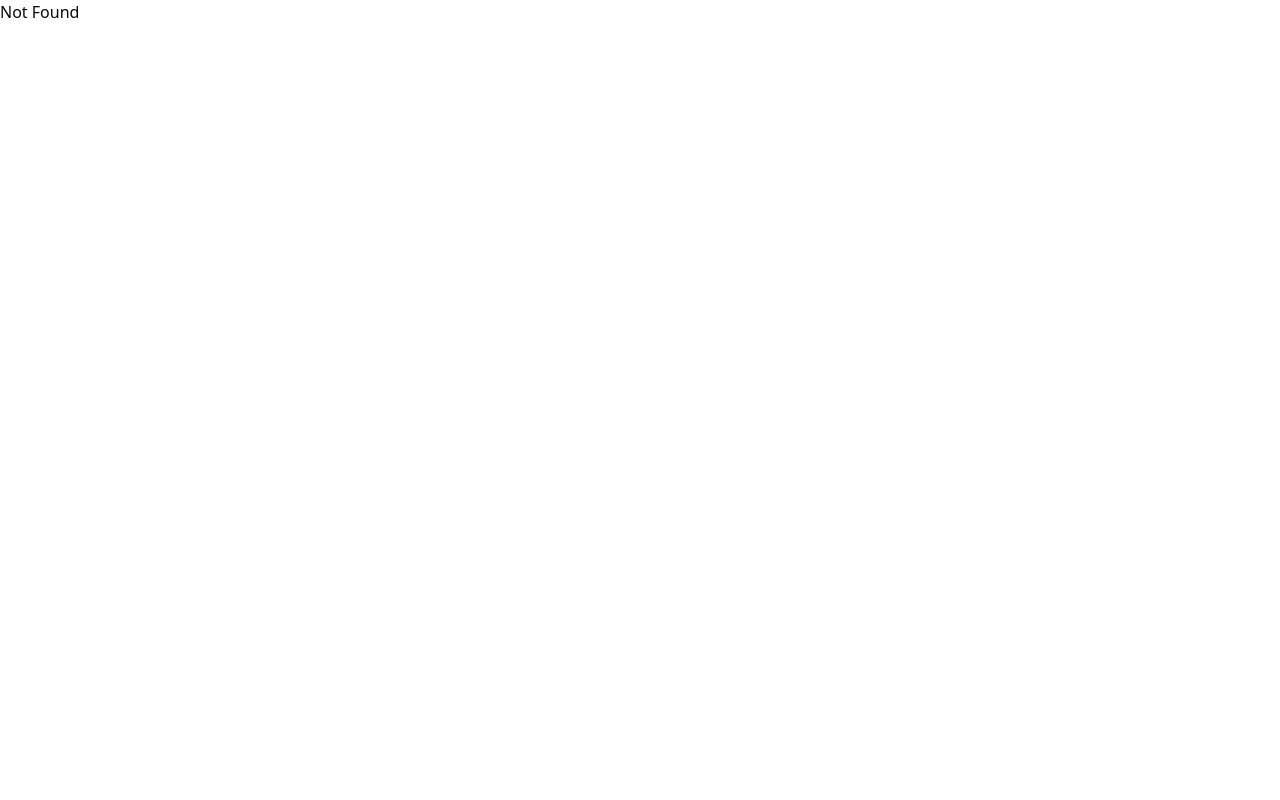
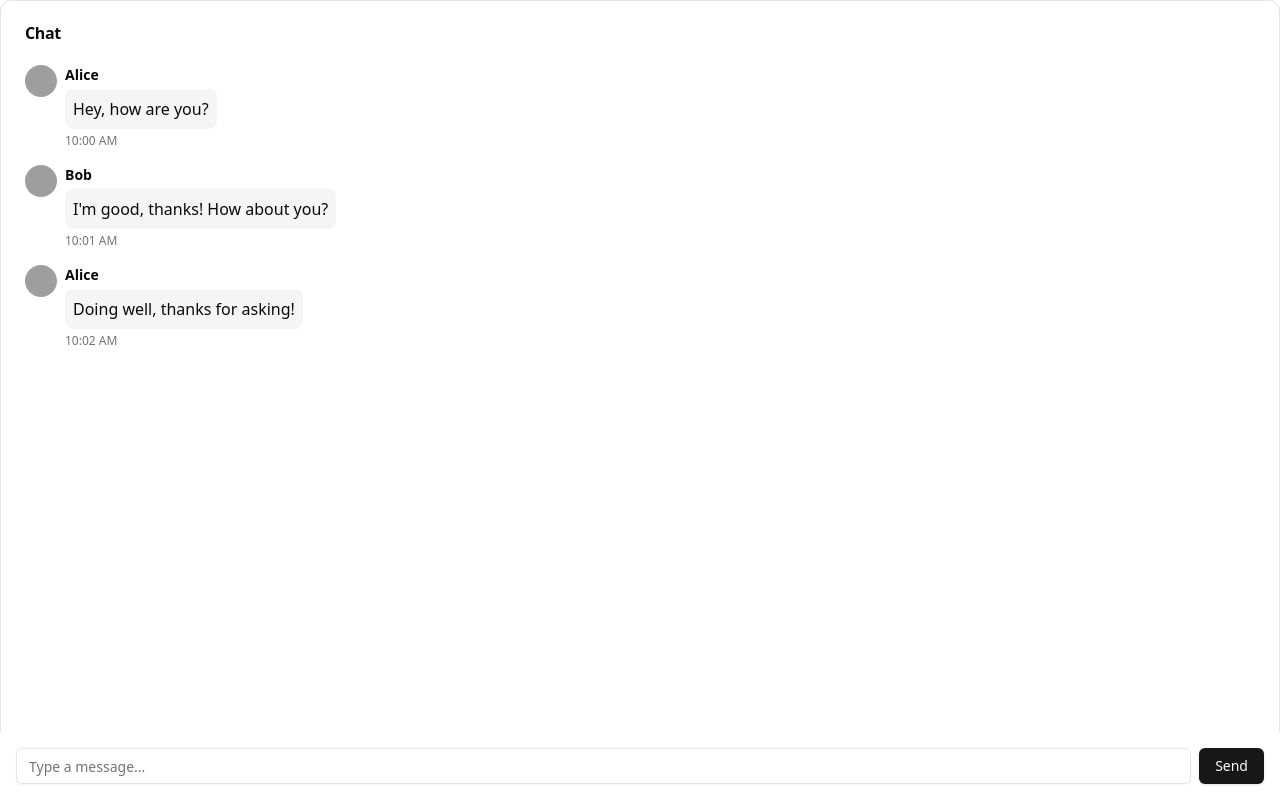
Before and after one commit to ekinyua/community_connect, a React (Vite) app in the folder frontend/: page /chats in a window 1280 px wide. Built offline with nearby package versions, Linux system fonts and the light colour scheme; grey boxes are pictures that could not be loaded.

Commit message:
updates and chats page

```diff
--- a/frontend/package.json
+++ b/frontend/package.json
@@ -15,6 +15,7 @@
     "@radix-ui/react-dropdown-menu": "^2.1.2",
     "@radix-ui/react-icons": "^1.3.0",
     "@radix-ui/react-label": "^2.1.0",
+    "@radix-ui/react-scroll-area": "^1.2.0",
     "@radix-ui/react-select": "^2.1.2",
     "@radix-ui/react-slot": "^1.1.0",
     "@radix-ui/react-tabs": "^1.1.1",
--- a/frontend/src/components/LandingPage.tsx
+++ b/frontend/src/components/LandingPage.tsx
@@ -1,5 +1,5 @@
 import React, { useState, useEffect } from 'react';
-import { useNavigate } from '@tanstack/react-router';
+import { Link, useNavigate } from '@tanstack/react-router';
 import { Input } from '@/components/ui/input';
 import { Button } from '@/components/ui/button';
 import { Card, CardContent, CardFooter } from '@/components/ui/card';
@@ -170,8 +170,7 @@ const LandingPage: React.FC = () => {
         {profiles.map((profile) => (
           <Card
             key={profile._id}
-            className="cursor-pointer hover:shadow-lg transition-shadow overflow-hidden"
-            onClick={() => handleProfileClick(profile._id)}>
+            className="cursor-pointer hover:shadow-lg transition-shadow overflow-hidden">
             <div className="aspect-video relative">
               <img
                 src={profile.profilePicture || '/default.png'}
@@ -213,8 +212,14 @@ const LandingPage: React.FC = () => {
                 <Star className="h-5 w-5 text-yellow-400 mr-1" />
                 <span>{profile.rating?.toFixed(1) || 'N/A'}</span>
               </div>
-              <Button variant="outline" size="sm">
+              <Button
+                variant="outline"
+                size="sm"
+                onClick={() => handleProfileClick(profile._id)}>
                 View Profile
+              </Button>
+              <Button variant={'outline'} asChild>
+                <Link to="/chats">Chat</Link>
               </Button>
             </CardFooter>
           </Card>
--- /dev/null
+++ b/frontend/src/components/ui/scroll-area.tsx
@@ -0,0 +1,46 @@
+import * as React from "react"
+import * as ScrollAreaPrimitive from "@radix-ui/react-scroll-area"
+
+import { cn } from "@/lib/utils"
+
+const ScrollArea = React.forwardRef<
+  React.ElementRef<typeof ScrollAreaPrimitive.Root>,
+  React.ComponentPropsWithoutRef<typeof ScrollAreaPrimitive.Root>
+>(({ className, children, ...props }, ref) => (
+  <ScrollAreaPrimitive.Root
+    ref={ref}
+    className={cn("relative overflow-hidden", className)}
+    {...props}
+  >
+    <ScrollAreaPrimitive.Viewport className="h-full w-full rounded-[inherit]">
+      {children}
+    </ScrollAreaPrimitive.Viewport>
+    <ScrollBar />
+    <ScrollAreaPrimitive.Corner />
+  </ScrollAreaPrimitive.Root>
+))
+ScrollArea.displayName = ScrollAreaPrimitive.Root.displayName
+
+const ScrollBar = React.forwardRef<
+  React.ElementRef<typeof ScrollAreaPrimitive.ScrollAreaScrollbar>,
+  React.ComponentPropsWithoutRef<typeof ScrollAreaPrimitive.ScrollAreaScrollbar>
+>(({ className, orientation = "vertical", ...props }, ref) => (
+  <ScrollAreaPrimitive.ScrollAreaScrollbar
+    ref={ref}
+    orientation={orientation}
+    className={cn(
+      "flex touch-none select-none transition-colors",
+      orientation === "vertical" &&
+        "h-full w-2.5 border-l border-l-transparent p-[1px]",
+      orientation === "horizontal" &&
+        "h-2.5 flex-col border-t border-t-transparent p-[1px]",
+      className
+    )}
+    {...props}
+  >
+    <ScrollAreaPrimitive.ScrollAreaThumb className="relative flex-1 rounded-full bg-border" />
+  </ScrollAreaPrimitive.ScrollAreaScrollbar>
+))
+ScrollBar.displayName = ScrollAreaPrimitive.ScrollAreaScrollbar.displayName
+
+export { ScrollArea, ScrollBar }
--- a/frontend/src/routeTree.gen.ts
+++ b/frontend/src/routeTree.gen.ts
@@ -15,6 +15,7 @@ import { Route as UpdatesImport } from './routes/updates'
 import { Route as SignupImport } from './routes/signup'
 import { Route as ProfileImport } from './routes/profile'
 import { Route as LoginImport } from './routes/login'
+import { Route as ChatsImport } from './routes/chats'
 import { Route as IndexImport } from './routes/index'
 import { Route as ProfileProfileIdImport } from './routes/profile/profileId'
 
@@ -40,6 +41,11 @@ const LoginRoute = LoginImport.update({
   getParentRoute: () => rootRoute,
 } as any)
 
+const ChatsRoute = ChatsImport.update({
+  path: '/chats',
+  getParentRoute: () => rootRoute,
+} as any)
+
 const IndexRoute = IndexImport.update({
   path: '/',
   getParentRoute: () => rootRoute,
@@ -59,6 +65,13 @@ declare module '@tanstack/react-router' {
       path: '/'
       fullPath: '/'
       preLoaderRoute: typeof IndexImport
+      parentRoute: typeof rootRoute
+    }
+    '/chats': {
+      id: '/chats'
+      path: '/chats'
+      fullPath: '/chats'
+      preLoaderRoute: typeof ChatsImport
       parentRoute: typeof rootRoute
     }
     '/login': {
@@ -114,6 +127,7 @@ const ProfileRouteWithChildren =
 
 export interface FileRoutesByFullPath {
   '/': typeof IndexRoute
+  '/chats': typeof ChatsRoute
   '/login': typeof LoginRoute
   '/profile': typeof ProfileRouteWithChildren
   '/signup': typeof SignupRoute
@@ -123,6 +137,7 @@ export interface FileRoutesByFullPath {
 
 export interface FileRoutesByTo {
   '/': typeof IndexRoute
+  '/chats': typeof ChatsRoute
   '/login': typeof LoginRoute
   '/profile': typeof ProfileRouteWithChildren
   '/signup': typeof SignupRoute
@@ -133,6 +148,7 @@ export interface FileRoutesByTo {
 export interface FileRoutesById {
   __root__: typeof rootRoute
   '/': typeof IndexRoute
+  '/chats': typeof ChatsRoute
   '/login': typeof LoginRoute
   '/profile': typeof ProfileRouteWithChildren
   '/signup': typeof SignupRoute
@@ -144,6 +160,7 @@ export interface FileRouteTypes {
   fileRoutesByFullPath: FileRoutesByFullPath
   fullPaths:
     | '/'
+    | '/chats'
     | '/login'
     | '/profile'
     | '/signup'
@@ -152,6 +169,7 @@ export interface FileRouteTypes {
   fileRoutesByTo: FileRoutesByTo
   to:
     | '/'
+    | '/chats'
     | '/login'
     | '/profile'
     | '/signup'
@@ -160,6 +178,7 @@ export interface FileRouteTypes {
   id:
     | '__root__'
     | '/'
+    | '/chats'
     | '/login'
     | '/profile'
     | '/signup'
@@ -170,6 +189,7 @@ export interface FileRouteTypes {
 
 export interface RootRouteChildren {
   IndexRoute: typeof IndexRoute
+  ChatsRoute: typeof ChatsRoute
   LoginRoute: typeof LoginRoute
   ProfileRoute: typeof ProfileRouteWithChildren
   SignupRoute: typeof SignupRoute
@@ -178,6 +198,7 @@ export interface RootRouteChildren {
 
 const rootRouteChildren: RootRouteChildren = {
   IndexRoute: IndexRoute,
+  ChatsRoute: ChatsRoute,
   LoginRoute: LoginRoute,
   ProfileRoute: ProfileRouteWithChildren,
   SignupRoute: SignupRoute,
@@ -197,6 +218,7 @@ export const routeTree = rootRoute
       "filePath": "__root.tsx",
       "children": [
         "/",
+        "/chats",
         "/login",
         "/profile",
         "/signup",
@@ -205,6 +227,9 @@ export const routeTree = rootRoute
     },
     "/": {
       "filePath": "index.tsx"
+    },
+    "/chats": {
+      "filePath": "chats.tsx"
     },
     "/login": {
       "filePath": "login.tsx"
--- /dev/null
+++ b/frontend/src/routes/chats.tsx
@@ -0,0 +1,121 @@
+import { useState } from 'react';
+import {
+  Card,
+  CardContent,
+  CardFooter,
+  CardHeader,
+  CardTitle,
+} from '@/components/ui/card';
+import { Button } from '@/components/ui/button';
+import { Input } from '@/components/ui/input';
+import { ScrollArea } from '@/components/ui/scroll-area';
+import { Avatar, AvatarFallback, AvatarImage } from '@/components/ui/avatar';
+import { createFileRoute } from '@tanstack/react-router';
+
+interface Message {
+  id: number;
+  sender: string;
+  content: string;
+  timestamp: Date;
+}
+
+export const Route = createFileRoute('/chats')({
+  component: Chats,
+});
+
+export default function Chats() {
+  const [messages, setMessages] = useState<Message[]>([
+    {
+      id: 1,
+      sender: 'Alice',
+      content: 'Hey, how are you?',
+      timestamp: new Date('2023-10-15T10:00:00'),
+    },
+    {
+      id: 2,
+      sender: 'Bob',
+      content: "I'm good, thanks! How about you?",
+      timestamp: new Date('2023-10-15T10:01:00'),
+    },
+    {
+      id: 3,
+      sender: 'Alice',
+      content: 'Doing well, thanks for asking!',
+      timestamp: new Date('2023-10-15T10:02:00'),
+    },
+  ]);
+  const [newMessage, setNewMessage] = useState('');
+
+  const handleSendMessage = () => {
+    if (newMessage.trim() === '') return;
+
+    const message: Message = {
+      id: messages.length + 1,
+      sender: 'You',
+      content: newMessage,
+      timestamp: new Date(),
+    };
+
+    setMessages([...messages, message]);
+    setNewMessage('');
+  };
+
+  return (
+    <Card className="w-full max-w-screen-xl  h-screen mx-auto">
+      <CardHeader>
+        <CardTitle>Chat</CardTitle>
+      </CardHeader>
+      <CardContent>
+        <ScrollArea className="h-[400px] pr-4">
+          {messages.map((message) => (
+            <div
+              key={message.id}
+              className={`flex mb-4 ${message.sender === 'You' ? 'justify-end' : 'justify-start'}`}>
+              <div
+                className={`flex ${message.sender === 'You' ? 'flex-row-reverse' : 'flex-row'} items-start`}>
+                <Avatar className="w-8 h-8">
+                  <AvatarImage
+                    src={`https://api.dicebear.com/6.x/initials/svg?seed=${message.sender}`}
+                    alt={message.sender}
+                  />
+                  <AvatarFallback>{message.sender[0]}</AvatarFallback>
+                </Avatar>
+                <div
+                  className={`mx-2 ${message.sender === 'You' ? 'text-right' : 'text-left'}`}>
+                  <div className="text-sm font-semibold">{message.sender}</div>
+                  <div
+                    className={`mt-1 p-2 rounded-lg ${message.sender === 'You' ? 'bg-primary text-primary-foreground' : 'bg-muted'}`}>
+                    {message.content}
+                  </div>
+                  <div className="text-xs text-muted-foreground mt-1">
+                    {message.timestamp.toLocaleTimeString([], {
+                      hour: '2-digit',
+                      minute: '2-digit',
+                    })}
+                  </div>
+                </div>
+              </div>
+            </div>
+          ))}
+        </ScrollArea>
+      </CardContent>
+      <CardFooter>
+        <form
+          onSubmit={(e) => {
+            e.preventDefault();
+            handleSendMessage();
+          }}
+          className="flex w-full max-w-screen-xl mx-auto gap-2 fixed bottom-0 left-1/2 transform -translate-x-1/2 p-4 bg-white">
+          <Input
+            type="text"
+            placeholder="Type a message..."
+            value={newMessage}
+            onChange={(e) => setNewMessage(e.target.value)}
+            className="flex-grow"
+          />
+          <Button type="submit">Send</Button>
+        </form>
+      </CardFooter>
+    </Card>
+  );
+}
--- a/frontend/src/routes/updates.tsx
+++ b/frontend/src/routes/updates.tsx
@@ -11,7 +11,7 @@ import {
   fetchProfile,
   ProfileData,
 } from '@/services/slices/profileSlice';
-import { useEffect } from 'react';
+import { useEffect, useState } from 'react';
 import { Label } from '@/components/ui/label';
 import { Textarea } from '@/components/ui/textarea';
 import {
@@ -21,6 +21,10 @@ import {
   SelectTrigger,
   SelectValue,
 } from '@/components/ui/select';
+import { fetchCurrentUser } from '@/services/slices/authSlice';
+import { Avatar, AvatarFallback, AvatarImage } from '@/components/ui/avatar';
+// import { uploadApi } from '@/services/api';
+// import { UploadButton } from '@uploadthing/react';
 
 export const Route = createFileRoute('/updates')({
   component: Profile,
@@ -38,10 +42,16 @@ const daysOfWeek = [
 
 export default function Profile() {
   const dispatch = useDispatch<AppDispatch>();
-  const { user } = useSelector((state: RootState) => state.auth);
-  const { profile, isLoading, error } = useSelector(
-    (state: RootState) => state.profile
+  const { user, isLoading: isAuthLoading } = useSelector(
+    (state: RootState) => state.auth
   );
+  const {
+    profile,
+    isLoading: isProfileLoading,
+    error,
+  } = useSelector((state: RootState) => state.profile);
+  const [avatarPreview, setAvatarPreview] = useState<string | null>(null);
+  // const [uploadthingUrl, setUploadthingUrl] = useState<string | null>(null);
 
   const { register, handleSubmit, control, setValue, watch } =
     useForm<ProfileData>();
@@ -55,9 +65,14 @@ export default function Profile() {
   });
 
   useEffect(() => {
+    dispatch(fetchCurrentUser());
+  }, [dispatch]);
+
+  useEffect(() => {
     if (user) {
-      dispatch(fetchProfile(user.id));
+      dispatch(fetchProfile());
     }
+    // fetchUploadthingUrl();
   }, [dispatch, user]);
 
   useEffect(() => {
@@ -68,6 +83,8 @@ export default function Profile() {
       setValue('services', profile.services);
       setValue('availability', profile.availability);
       setValue('contactInfo', profile.contactInfo);
+      setValue('profilePicture', profile.profilePicture);
+      setAvatarPreview(profile.profilePicture);
     }
   }, [profile, setValue]);
 
@@ -75,9 +92,20 @@ export default function Profile() {
     dispatch(createOrUpdateProfile(data));
   };
 
-  if (isLoading) return <div>Loading...</div>;
+  // const fetchUploadthingUrl = async () => {
+  //   try {
+  //     const data = await uploadApi.getUploadthingUrl();
+  //     setUploadthingUrl(data.url);
+  //   } catch (error) {
+  //     console.error('Failed to fetch uploadthing URL:', error);
+  //   }
+  // };
+
+  if (isAuthLoading) return <div>Checking authentication...</div>;
+  if (isProfileLoading) return <div>Loading profile...</div>;
   if (error) return <div>Error: {error}</div>;
-  if (!user || !profile) return <div>Please log in to view your profile.</div>;
+  if (!user) return <div>Please log in to view your profile.</div>;
+  if (!profile) return <div>No profile found. Please create a profile.</div>;
 
   return (
     <div className="px-5">
@@ -89,11 +117,40 @@ export default function Profile() {
       </div>
       <form onSubmit={handleSubmit(onSubmit)} className="space-y-6 my-4">
         <div className="grid grid-cols-1 md:grid-cols-2 gap-6">
-          <Card className="m-4">
+          <Card>
             <CardHeader>
               <CardTitle>User Profile</CardTitle>
             </CardHeader>
             <CardContent className="space-y-4">
+              <div className="flex items-center space-x-4">
+                <Avatar className="w-24 h-24">
+                  <AvatarImage
+                    src={
+                      avatarPreview || profile.profilePicture || '/default.png'
+                    }
+                    alt="Profile picture"
+                  />
+                  <AvatarFallback>{user.username[0]}</AvatarFallback>
+                </Avatar>
+                {/* <div>
+                  <Label>Update Profile Picture</Label>
+                  {uploadthingUrl && (
+                    <UploadButton
+                      endpoint="profilePicture"
+                      onClientUploadComplete={(res) => {
+                        if (res && res[0]) {
+                          setAvatarPreview(res[0].url);
+                          setValue('profilePicture', res[0].url);
+                        }
+                      }}
+                      onUploadError={(error: Error) => {
+                        console.error(error);
+                        alert('Error uploading file');
+                      }}
+                    />
+                  )}
+                </div> */}
+              </div>
               <div>
                 <Label htmlFor="username">Username</Label>
                 <Input id="username" value={profile.user.username} disabled />
--- a/frontend/src/services/api.ts
+++ b/frontend/src/services/api.ts
@@ -104,3 +104,10 @@ export const profileApi = {
     }
   }
 }
+
+export const uploadApi = {
+  getUploadthingUrl: async () => {
+    const response = await api.get('/uploadthing')
+    return response.data
+  },
+}
--- a/frontend/src/services/slices/profileSlice.ts
+++ b/frontend/src/services/slices/profileSlice.ts
@@ -54,9 +54,9 @@ const initialState: ProfileState = {
 
 export const fetchProfile = createAsyncThunk(
   'profile/fetchProfile',
-  async (userId: string, { rejectWithValue }) => {
+  async (_, { rejectWithValue }) => {
     try {
-      const response = await profileApi.getProfile(userId)
+      const response = await profileApi.getProfile()
       return response.profile
     } catch (error) {
       return rejectWithValue(error instanceof Error ? error.message : 'Failed to fetch profile')
--- /dev/null
+++ b/frontend/src/utils/uploadThing.ts
@@ -0,0 +1,6 @@
+import { generateComponents } from "@uploadthing/react";
+
+import type { OurFileRouter } from "~/app/api/uploadthing/core";
+
+export const { UploadButton, UploadDropzone } =
+  generateComponents<OurFileRouter>();
--- a/frontend/vite.config.ts
+++ b/frontend/vite.config.ts
@@ -9,6 +9,7 @@ export default defineConfig({
   resolve: {
     alias: {
       "@": path.resolve(__dirname, "./src"),
+      "@server": path.resolve(__dirname, "../backend/"),
     },
   },
   server: {
```
Also changed, not shown: 1 other file (tests, documents, lock files or other folders).
